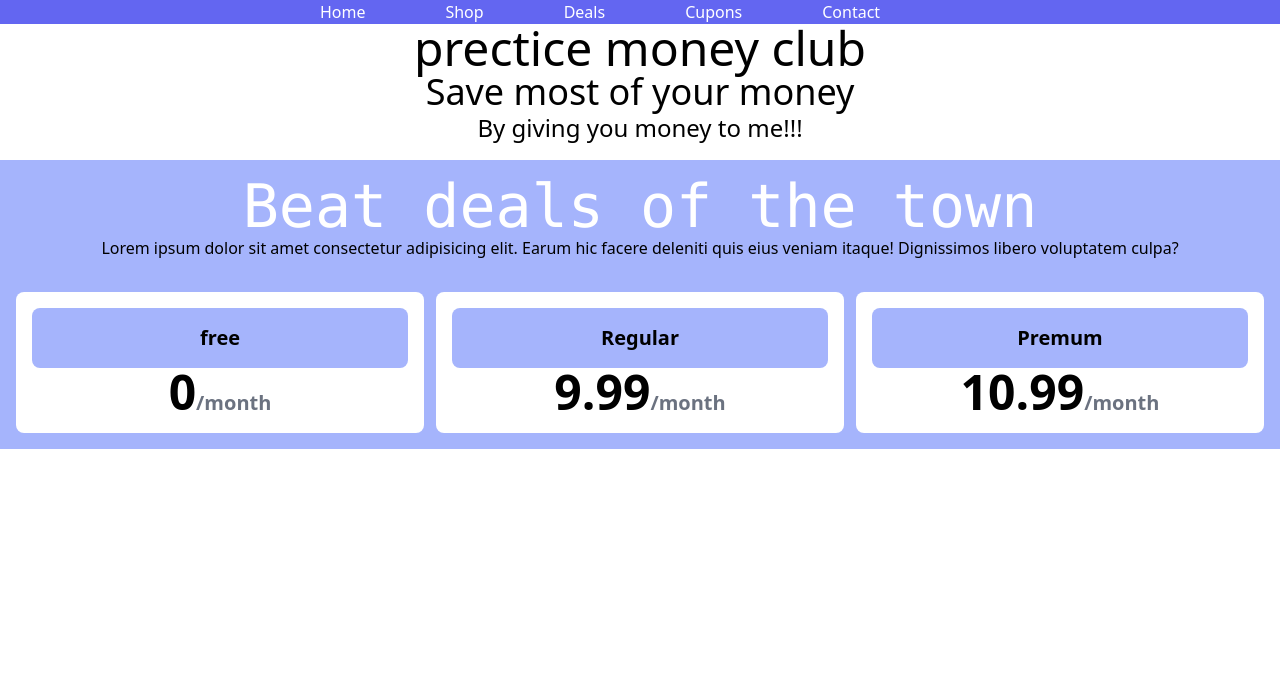
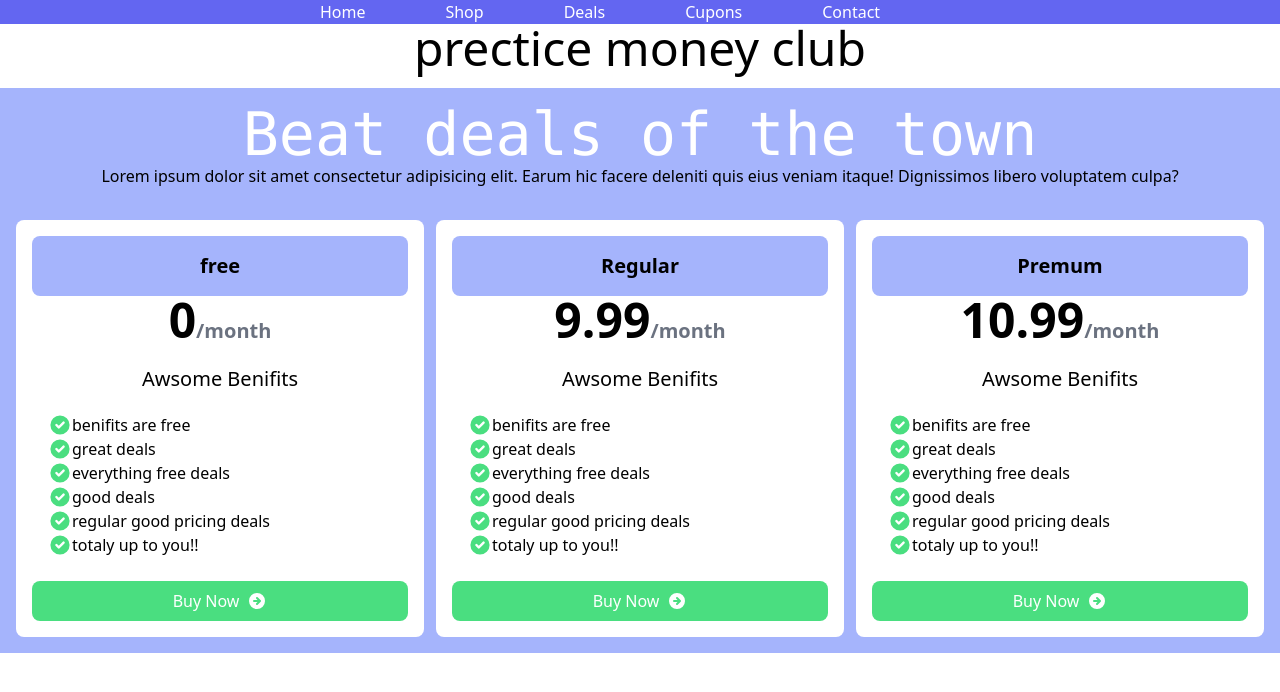
Before and after one commit to sagor15/react-with-tailwindcss, a React (Create React App) app: page / in a window 1280 px wide. Shown: the top 692 px of the page. Built offline with nearby package versions, Linux system fonts and the light colour scheme.

Commit message:
added card and button

```diff
--- /dev/null
+++ b/src/Components/Benifit/Benifit.js
@@ -0,0 +1,13 @@
+import React from "react";
+import { CheckCircleIcon } from "@heroicons/react/solid";
+
+const Benifit = (props) => {
+  return (
+    <p className="flex items-center ">
+      <CheckCircleIcon className="w-6 h-6 text-green-400 ml-4 "></CheckCircleIcon>
+      {props.benifit}
+    </p>
+  );
+};
+
+export default Benifit;
--- a/src/Components/Header/Header.js
+++ b/src/Components/Header/Header.js
@@ -3,8 +3,8 @@ import React from "react";
 const Header = () => {
   return (
     <div>
-      <h2 className="text-4xl">Save most of your money </h2>
-      <p className="text-2xl">By giving you money to me!!!</p>
+      {/* <h2 className="text-4xl">Save most of your money </h2>
+      <p className="text-2xl">By giving you money to me!!!</p> */}
     </div>
   );
 };
--- a/src/Components/Pricing/Pricing.js
+++ b/src/Components/Pricing/Pricing.js
@@ -3,9 +3,30 @@ import PricingOption from "../PricingOption/PricingOption";
 
 const Pricing = () => {
   const pricingOption = [
-    { id: 1, name: "free", price: 0 },
-    { id: 2, name: "Regular", price: 9.99 },
-    { id: 2, name: "Premum", price: 10.99 },
+    { id: 1, name: "free", price: 0 , benifits:[
+        'benifits are free',
+        'great deals',
+        'everything free deals',
+        'good deals',
+        'regular good pricing deals',
+        'totaly up to you!!'
+    ] },
+    { id: 2, name: "Regular", price: 9.99 , benifits:[
+        'benifits are free',
+        'great deals',
+        'everything free deals',
+        'good deals',
+        'regular good pricing deals',
+        'totaly up to you!!'
+    ] },
+    { id: 2, name: "Premum", price: 10.99 , benifits:[
+        'benifits are free',
+        'great deals',
+        'everything free deals',
+        'good deals',
+        'regular good pricing deals',
+        'totaly up to you!!'
+    ] },
   ];
   return (
     <div className="bg-indigo-300 p-4 mt-4">
@@ -19,6 +40,7 @@ const Pricing = () => {
           <PricingOption key={option.id} option={option}></PricingOption>
         ))}
       </div>
+
     </div>
   );
 };
--- a/src/Components/PricingOption/PricingOption.js
+++ b/src/Components/PricingOption/PricingOption.js
@@ -1,7 +1,9 @@
 import React from "react";
+import Benifit from "../Benifit/Benifit";
+import { ArrowCircleRightIcon } from "@heroicons/react/solid";
 
 const PricingOption = (props) => {
-  const { name, price } = props.option;
+  const { name, price, benifits } = props.option;
   return (
     <div className="bg-white p-4 rounded-lg">
       <h2 className="text-xl bg-indigo-300 py-4 rounded-lg font-bold">{name}</h2>
@@ -9,6 +11,15 @@ const PricingOption = (props) => {
         <span className="text-5xl font-bold">{price}</span>
         <span className="text-xl font-bold text-gray-500">/month</span>
       </p>
+      <div>
+        <h3 className="text-xl py-5">Awsome Benifits</h3>
+        {benifits.map((benifit) => (
+          <Benifit benifit={benifit}></Benifit>
+        ))}
+      </div>
+      <button className="bg-green-400 text-white w-full py-2 rounded-lg mt-6 flex items-center justify-center ">
+        Buy Now <ArrowCircleRightIcon className="w-5 h-5 ml-2"></ArrowCircleRightIcon>
+      </button>
     </div>
   );
 };
```
